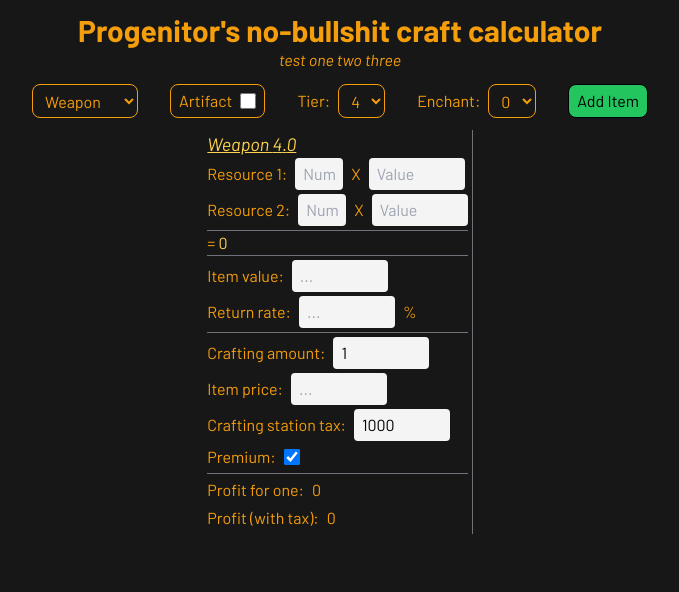
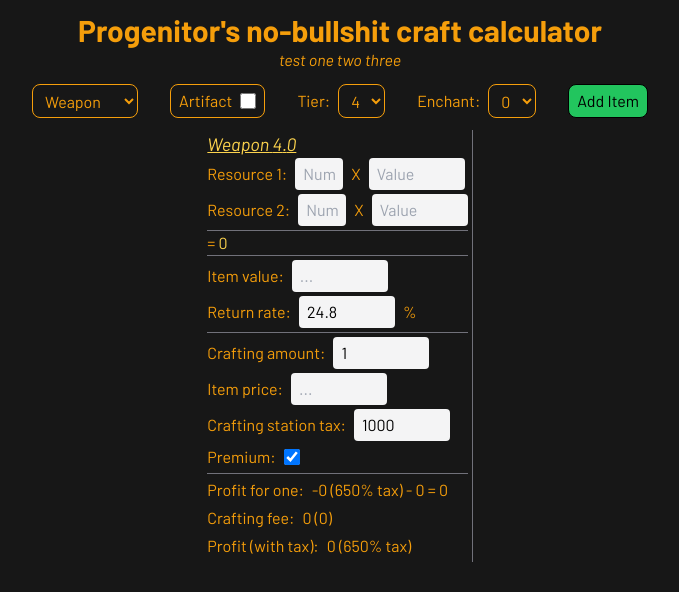
Before and after one commit to mPunc/progenitor-crafting, a React (Create React App) app: page / in a window 1280 px wide. Both pictures are taken after a click on the button "Add Item". Shown: the top 592 px of the page, without its empty margins (300-979 px from the left). Built offline with nearby package versions, Linux system fonts and the light colour scheme.

Commit message:
Added logic
I renamed and reordered some values. Added helper values to make logic cleaner and easier to follow. Logic is ready for v1.0

```diff
--- a/src/components/oneItem.jsx
+++ b/src/components/oneItem.jsx
@@ -18,48 +18,61 @@ const getTax = (havePremium) => {
 
 function OneItem({ itemType, isArtifact, tier, enchant }) {
   const [res1Amount, setRes1Amount] = useState(0);
-  const [res1Value, setRes1Value] = useState(0);
+  const [res1Price, setRes1Price] = useState(0);
+  const [res2Amount, setRes2Amount] = useState(0);
+  const [res2Price, setRes2Price] = useState(0);
+  const [artifactPrice, setArtifactPrice] = useState(0);
+  const [itemValue, setItemValue] = useState(0); // in-game constant value
+  const [returnRate, setReturnRate] = useState(24.8);
+  const [craftedItemPrice, setCraftedItemPrice] = useState(0);
+  const [stationTax, setStationTax] = useState(1000);
+  const [craftingAmount, setCraftingAmount] = useState(1);
+  const [havePremium, setHavePremium] = useState(true);
+  const [journalEmptyPrice, setJournalEmptyPrice] = useState(0);
+  const [journalFullPrice, setJournalFullPrice] = useState(0);
 
-  const [res2Amount, setRes2Amount] = useState(0);
-  const [res2Value, setRes2Value] = useState(0);
+  // calculated helper values:
 
-  const [artifactValue, setArtifactValue] = useState(0);
+  const res1TotalPrice = res1Amount * res1Price;
+  const res2TotalPrice = res2Amount * res2Price;
+  const resPriceSum = res1TotalPrice + res2TotalPrice;
 
-  const [gameItemValue, setGameItemValue] = useState(0);
-  const [returnRate, setReturnRate] = useState(0);
+  const sellTax = getTax(havePremium); // gets 4% or 8% based on premium status
+  const orderTax = 2.5; // always 2.5%
+  const fullTax = sellTax + orderTax; // full tax for using market, sell order (6.5% or 10.5%)
 
-  const [targetAmount, setTargetAmount] = useState(1);
-  const [itemPrice, setItemPrice] = useState(0);
-  const [stationTax, setStationTax] = useState(1000);
-  const [havePremium, setHavePremium] = useState(true);
+  const fullTaxDecimal = fullTax / 100; // use for cleaner expressions
+  const returnRateDecimal = returnRate / 100; // use for cleaner expressions
 
-  const res1Total = res1Amount * res1Value;
-  const res2Total = res2Amount * res2Value;
-  const rawTotal = Number(res1Total) + Number(res2Total) + Number(artifactValue); // raw cost of resources, tells you basically nothing
+  const nutritionForOne = itemValue * 0.1125; // nutrition needed for crafting one item
+  const craftingFeeForOne = nutritionForOne * stationTax / 100; // crafting fee for crafting one item
 
-  //
+  const fameCoefficient = getFame(tier, enchant); // it works, trust me
+  const journal = getJournal(tier); // fame required to fill one journal
 
-  const tax = getTax(havePremium);
-  const orderTax = 0.025;
-  const fullTax = tax + orderTax; // full market tax for selling and sell order
+  const craftCostForOne = (Number(resPriceSum) * (1 - returnRateDecimal)) + Number(artifactPrice) + Number(craftingFeeForOne);
+  const craftedItemPriceWithTax = craftedItemPrice * (1 - fullTaxDecimal);
+  const journalFullPriceWithTax = journalFullPrice * (1 - fullTaxDecimal);
 
-  const nutritionForOne = gameItemValue * 0.1125; // nutrition needed to craft one item
-  const craftCostForOne = (Number(res1Total) + Number(res2Total)) * (1 - (Number(returnRate)/100))
-    + Number(artifactValue)
-    + Number(nutritionForOne) * stationTax / 100; // resource value sum * (1 - RR) + artifact value + crafting station tax (double check this)
+  // final values to display:
+  const nutritionTotal = nutritionForOne * craftingAmount; // total nutrition needed for crafting
+  const craftingFeeTotal = Math.round(nutritionTotal * stationTax / 100); // total crafting fee amount
 
-  const profitForOne = itemPrice * (1 - (fullTax * 100)) - craftCostForOne; // selling price * (1 - tax) - craft cost
-  const profit = profitForOne * targetAmount; // total profit
-  const nutrition = nutritionForOne * targetAmount; // total nutrition needed for crafting station
-  const craftingFee = nutrition * stationTax / 100; // crafting fee sum, usage of station (double check this)
+  const profitForOne = craftedItemPriceWithTax - craftCostForOne;
+  const profitFromCrafted = profitForOne * craftingAmount; // profit from selling crafted items
 
-  const fame = getFame(tier, enchant);
-  const journal = getJournal(tier);
+  const fameTotal = fameCoefficient * (Number(res1Amount) + Number(res2Amount)) * craftingAmount; // total fame gained without premium
+  const journalAmount = fameTotal / journal; // how many journals you can fill with this craft
+  const profitFromJournal = (journalFullPriceWithTax - journalEmptyPrice) * journalAmount; // profit from filling and selling journals
 
-  const fameTotal = fame * (Number(res1Amount) + Number(res2Amount)) * targetAmount; // total fame gained without premium
-  const journalAmount = fameTotal / journal; // how many journals you need for this craft
+  const profitTotal = profitFromCrafted + profitFromJournal; // final profit, most important value, depends on everything
 
-  const requiredReturnRate = null; // my thing, math on paper, needs tax added for precision
+  // extra displayed values:
+
+  const rawTotal = Number(resPriceSum) + Number(artifactPrice); // raw cost of resources, tells you basically nothing
+
+  const profitFromJournalForOne = profitFromJournal / craftingAmount;
+  const requiredReturnRate = 1 - ((craftedItemPriceWithTax + profitFromJournalForOne - artifactPrice - craftingFeeForOne)/resPriceSum); // return rate required to break even, I cooked
 
   return (
     <div className="flex flex-col items-start border-r border-zinc-500 pr-1 mb-4">
@@ -81,8 +94,8 @@ function OneItem({ itemType, isArtifact, tier, enchant }) {
         <input
           type="number"
           placeholder="Value"
-          value={res1Value === 0 ? "" : res1Value}
-          onChange={(e) => setRes1Value(e.target.value)}
+          value={res1Price === 0 ? "" : res1Price}
+          onChange={(e) => setRes1Price(e.target.value)}
           className="bg-zinc-100 text-black w-24 px-2 py-1 rounded"
         />
       </div>
@@ -101,8 +114,8 @@ function OneItem({ itemType, isArtifact, tier, enchant }) {
         <input
           type="number"
           placeholder="Value"
-          value={res2Value === 0 ? "" : res2Value}
-          onChange={(e) => setRes2Value(e.target.value)}
+          value={res2Price === 0 ? "" : res2Price}
+          onChange={(e) => setRes2Price(e.target.value)}
           className="bg-zinc-100 text-black w-24 px-2 py-1 rounded"
         />
       </div>
@@ -112,8 +125,8 @@ function OneItem({ itemType, isArtifact, tier, enchant }) {
         <input
           type="number"
           placeholder="..."
-          value={artifactValue === 0 ? "" : artifactValue}
-          onChange={(e) => setArtifactValue(e.target.value)}
+          value={artifactPrice === 0 ? "" : artifactPrice}
+          onChange={(e) => setArtifactPrice(e.target.value)}
           className="bg-zinc-100 text-black w-24 px-2 py-1 rounded"
         />
       </div>
@@ -121,9 +134,9 @@ function OneItem({ itemType, isArtifact, tier, enchant }) {
       <hr className="border-t w-full border-zinc-500" />
 
       <div>
-        {res2Total === 0 && artifactValue === 0 ? "" : `${formatNumber(res1Total)} `}
-        {res2Total === 0 ? "" : ` + ${formatNumber(res2Total)} `}
-        {artifactValue === 0 ? "" : ` + ${formatNumber(artifactValue)} `}
+        {res2TotalPrice === 0 && artifactPrice === 0 ? "" : `${formatNumber(res1TotalPrice)} `}
+        {res2TotalPrice === 0 ? "" : ` + ${formatNumber(res2TotalPrice)} `}
+        {artifactPrice === 0 ? "" : ` + ${formatNumber(artifactPrice)} `}
         = <span className="text-amber-300">{formatNumber(rawTotal)}</span>
       </div>
 
@@ -134,8 +147,8 @@ function OneItem({ itemType, isArtifact, tier, enchant }) {
         <input
           type="number"
           placeholder="..."
-          value={gameItemValue === 0 ? "" : gameItemValue}
-          onChange={(e) => setGameItemValue(e.target.value)}
+          value={itemValue === 0 ? "" : itemValue}
+          onChange={(e) => setItemValue(e.target.value)}
           className="bg-zinc-100 text-black w-24 px-2 py-1 rounded"
         />
       </div>
@@ -159,8 +172,8 @@ function OneItem({ itemType, isArtifact, tier, enchant }) {
         <input
           type="number"
           placeholder="..."
-          value={targetAmount === 0 ? "" : targetAmount}
-          onChange={(e) => setTargetAmount(e.target.value)}
+          value={craftingAmount === 0 ? "" : craftingAmount}
+          onChange={(e) => setCraftingAmount(e.target.value)}
           className="bg-zinc-100 text-black w-24 px-2 py-1 rounded"
         />
       </div>
@@ -170,8 +183,8 @@ function OneItem({ itemType, isArtifact, tier, enchant }) {
         <input
           type="number"
           placeholder="..."
-          value={itemPrice === 0 ? "" : itemPrice}
-          onChange={(e) => setItemPrice(e.target.value)}
+          value={craftedItemPrice === 0 ? "" : craftedItemPrice}
+          onChange={(e) => setCraftedItemPrice(e.target.value)}
           className="bg-zinc-100 text-black w-24 px-2 py-1 rounded"
         />
       </div>
@@ -202,14 +215,21 @@ function OneItem({ itemType, isArtifact, tier, enchant }) {
       <div className="flex flex-row gap-2 justify-center items-center mb-1">
         <label>Profit for one:</label>
         <div className="">
-          {profitForOne}
+          {`${formatNumber(craftedItemPrice * (1 - fullTax))} (${fullTax * 100}% tax) - ${formatNumber(craftCostForOne)} = ${formatNumber(profitForOne)}`}
+        </div>
+      </div>
+
+      <div className="flex flex-row gap-2 justify-center items-center mb-1">
+        <label>Crafting fee:</label>
+        <div>
+          {`${formatNumber(craftingFeeTotal)} (${nutritionTotal})`}
         </div>
       </div>
 
       <div className="flex flex-row gap-2 justify-center items-center mb-1">
         <label>Profit (with tax):</label>
         <div>
-          {profit}
+          {`${formatNumber(profitFromCrafted)} (${fullTax * 100}% tax)`}
         </div>
       </div>
     </div>
--- a/src/data/constants.json
+++ b/src/data/constants.json
@@ -1,7 +1,7 @@
 {
   "premium": {
-    "true": 0.04,
-    "false": 0.08
+    "true": 4,
+    "false": 8
   },
 
   "fame": {
```
